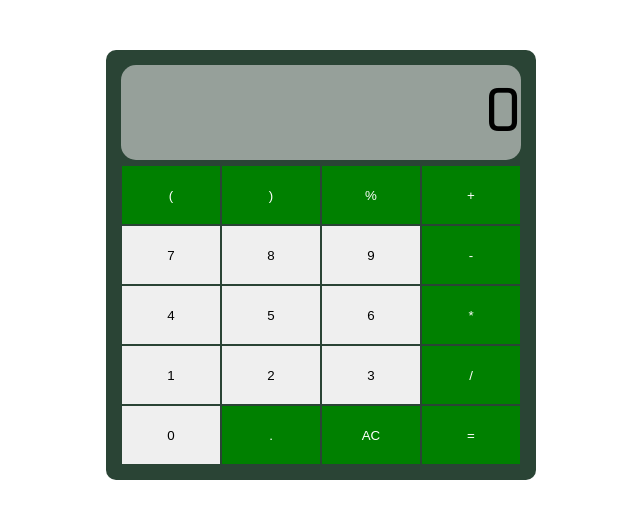
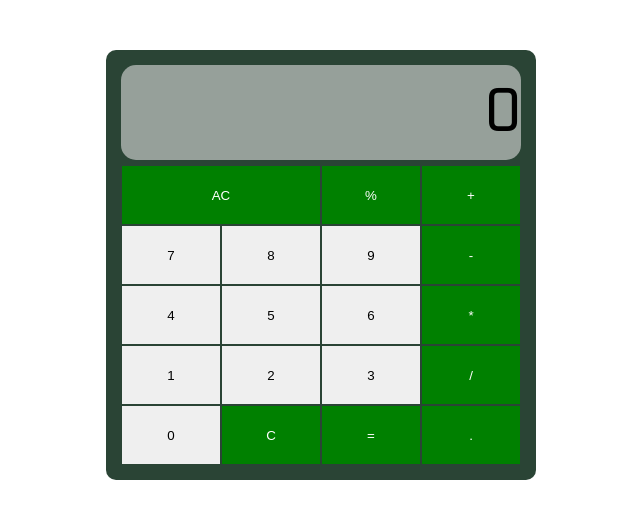
Before and after one commit to igorwessel/calculator_reactjs, a React (Create React App) app: page / in a window 1280 px wide. Shown: the top 518 px of the page, without its empty margins (319-959 px from the left). Built offline with nearby package versions, Linux system fonts and the light colour scheme.

Commit message:
Finished project.

```diff
--- a/src/components/Calculator.jsx
+++ b/src/components/Calculator.jsx
@@ -17,16 +17,56 @@ export default class Calculator extends React.Component {
         this.clearMemory = this.clearMemory.bind(this)
         this.addDigit = this.addDigit.bind(this)
         this.setOperation = this.setOperation.bind(this)
+        this.clearDisplayValue = this.clearDisplayValue.bind(this)
     }
 
     clearMemory() {
         this.setState({ ...initialState })
     }
 
+    clearDisplayValue() {
+        this.setState({ displayValue: '0' })
+    }
+
     setOperation(operation) {
         const current = this.state.current
         if (current === 0) {
-            this.setState({ current: 1, clearDisplay: true })
+            this.setState({ operation, current: 1, clearDisplay: true })
+        } else {
+            const equals = operation === '='
+            const currentOperation = this.state.operation
+            const values = [...this.state.values]
+
+            switch (currentOperation) {
+                case '+':
+                    values[0] = values[0] + values[1]
+                    values[1] = 0
+                    break
+                case '-':
+                    values[0] = values[0] - values[1]
+                    values[1] = 0
+                    break
+                case '/':
+                    values[0] = values[0] / values[1]
+                    values[1] = 0
+                    break
+                case '%':
+                    values[0] = (values[0] / 100) * values[1]
+                    values[1] = 0
+                    break
+                case '*':
+                    values[0] = values[0] * values[1]
+                    values[1] = 0
+                    break
+            }
+
+            this.setState({
+                values,
+                operation: equals ? null : operation,
+                current: equals ? 0 : 1,
+                displayValue: values[0],
+                clearDisplay: !equals,
+            })
         }
     }
 
@@ -42,7 +82,7 @@ export default class Calculator extends React.Component {
             clearDisplay: false
         })
 
-        if (n !== '.') {
+        if (n !== '.' && n !== '%' && n !== '(' && n !== ')') {
             const index = this.state.current
             const newValue = parseFloat(displayValue)
             const values = [...this.state.values]
@@ -66,15 +106,14 @@ export default class Calculator extends React.Component {
                 <Button label='2' click={this.addDigit} />
                 <Button label='3' click={this.addDigit} />
                 <Button label='0' click={this.addDigit} />
-                <Button label='(' operation click={this.setOperation} />
-                <Button label=')' operation click={this.setOperation} />
+                <Button label='AC' operation click={this.clearMemory} />
                 <Button label='%' operation click={this.setOperation} />
                 <Button label='+' operation click={this.setOperation} />
                 <Button label='-' operation click={this.setOperation} />
                 <Button label='*' operation click={this.setOperation} />
                 <Button label='/' operation click={this.setOperation} />
-                <Button label='.' operation click={this.setOperation} />
-                <Button label='AC' operation click={this.clearMemory} />
+                <Button label='.' operation click={this.addDigit} />
+                <Button label='C' operation click={this.clearDisplayValue} />
                 <Button label='=' operation click={this.setOperation} />
             </div>
         );
--- a/src/index.css
+++ b/src/index.css
@@ -71,6 +71,10 @@ button:nth-of-type(7),button:nth-of-type(8),button:nth-of-type(9){
     grid-row: 6;
 }
 
+button:nth-of-type(11){
+    grid-column: 1/3;
+}
+
 button:nth-of-type(10){
     grid-row: 7;
     grid-column: 1;
@@ -91,6 +95,11 @@ button:nth-of-type(20){
     grid-column: 4;
 }
 
+.button:hover, .button:active{
+    background-color: grey;
+    color: white;
+}
+
 .button.operation:active, .button.operation:hover{
     background-color: var(--button-color-hover-active);
 }
```
